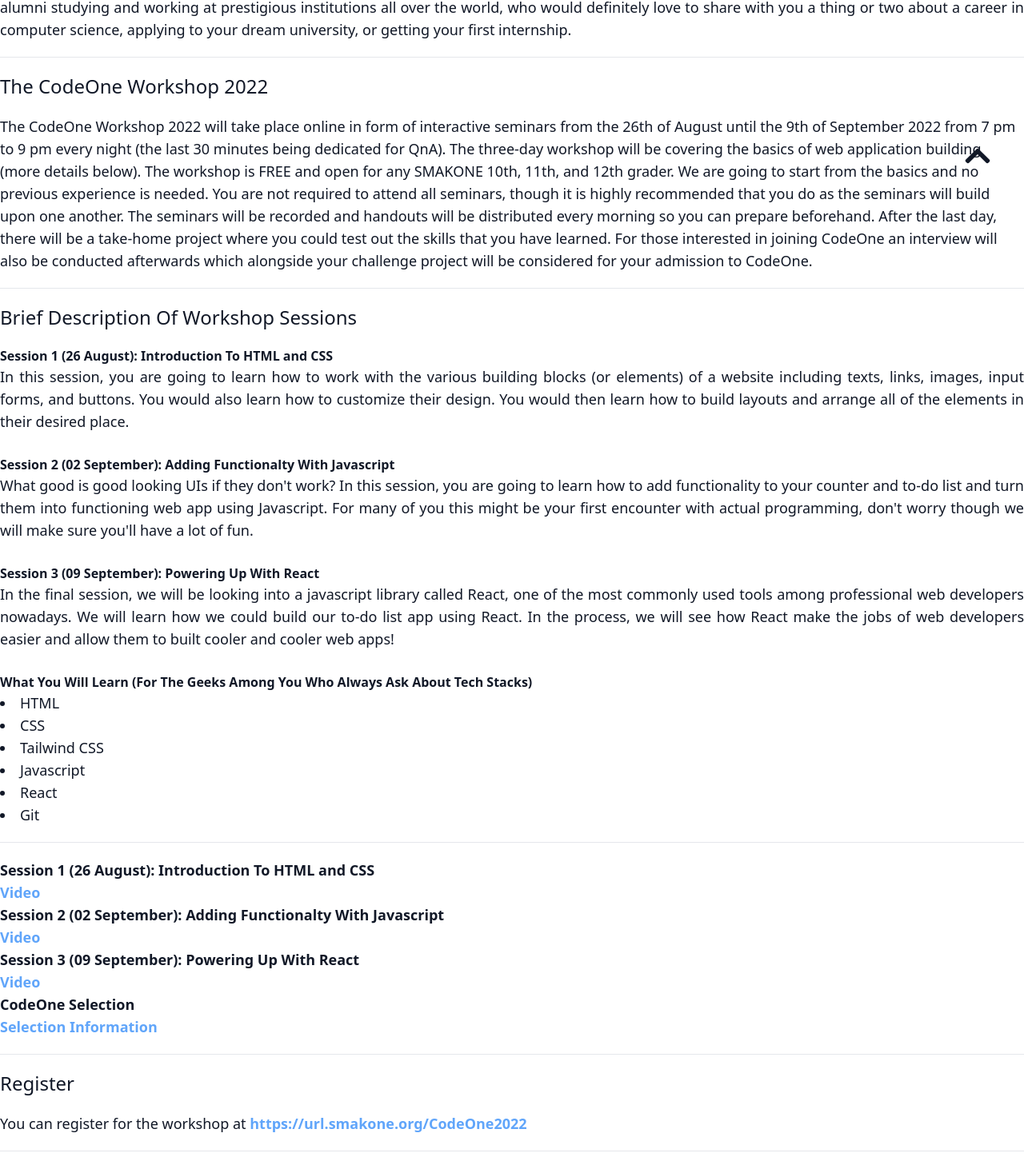
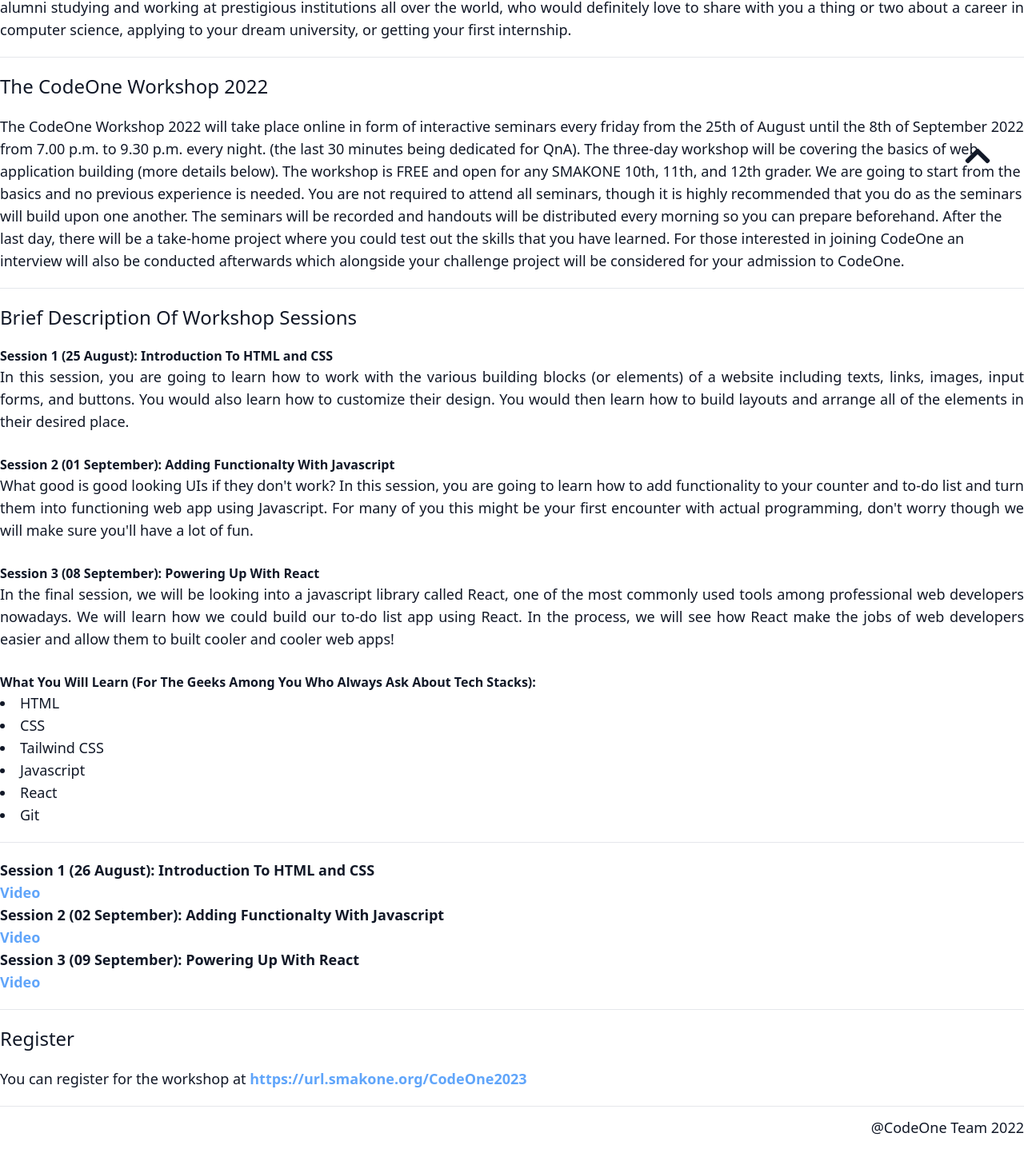
Before and after one commit to codesmakone/CodeOne, a React (Create React App) app in the folder codeone/: page / in a window 1280 px wide. Shown: the part 547-2004 px from the top of the page at 80% size. After the commit the page ends 1971 px from the top, so only its background shows below. Built offline with nearby package versions, Linux system fonts and the light colour scheme.

Commit message:
Change des for CodeOne 2023

```diff
--- a/codeone/src/components/Materials.js
+++ b/codeone/src/components/Materials.js
@@ -16,10 +16,10 @@
               <p className='text-lg'>
                 <a href='https://drive.google.com/file/d/1gQoKLVZD125MuhcryDA3eMfkJOLU0CWU/view?usp=sharing' target="blank" className='text-blue-400 font-semibold'>Video</a>
               </p>
-              <h4 className="text-lg font-bold">CodeOne Selection</h4>
+              {/* <h4 className="text-lg font-bold">CodeOne Selection</h4>
               <p className='text-lg'>
                 <a href='https://codeone.smakone.org/selection' target="blank" className='text-blue-400 font-semibold'>Selection Information</a>
-              </p>
+              </p> */}
           </div>
           <hr/>
     </div>
--- a/codeone/src/components/register.js
+++ b/codeone/src/components/register.js
@@ -5,7 +5,7 @@
         <div>
             <div className="my-5 " id="register">
                 <h4 className="text-2xl font-medium mb-5">Register</h4>
-                You can register for the workshop at <a className='text-blue-400 font-semibold' target="blank" href="https://url.smakone.org/CodeOne2022">https://url.smakone.org/CodeOne2022</a>
+                You can register for the workshop at <a className='text-blue-400 font-semibold' target="blank" href="https://url.smakone.org/CodeOne2023 ">https://url.smakone.org/CodeOne2023 </a>
             </div>
             <hr/>
         </div>
--- a/codeone/src/components/sessions.js
+++ b/codeone/src/components/sessions.js
@@ -5,16 +5,16 @@
         <div>
             <div className="my-5" id="description">
                 <h4 className="text-2xl font-medium mb-5">Brief Description Of Workshop Sessions</h4>
-                <h6  className="text-base font-bold">Session 1 (26 August): Introduction To HTML and CSS</h6>
+                <h6  className="text-base font-bold">Session 1 (25 August): Introduction To HTML and CSS</h6>
                 <p className="text-justify">In this session, you are going to learn how to work with the various building blocks (or elements) of a website including texts, links, images, input forms, and buttons. You would also learn how to customize their design. You would then learn how to build layouts and arrange all of the elements in their desired place.</p>
                 <br/>
-                <h6  className="text-base font-bold">Session 2 (02 September): Adding Functionalty With Javascript</h6>
+                <h6  className="text-base font-bold">Session 2 (01 September): Adding Functionalty With Javascript</h6>
                 <p className="text-justify">What good is good looking UIs if they don't work? In this session, you are going to learn how to add functionality to your counter and to-do list and turn them into functioning web app using Javascript. For many of you this might be your first encounter with actual programming, don't worry though we will make sure you'll have a lot of fun.</p>
                 <br/>
-                <h6  className="text-base font-bold">Session 3 (09 September): Powering Up With React</h6>
+                <h6  className="text-base font-bold">Session 3 (08 September): Powering Up With React</h6>
                 <p className="text-justify">In the final session, we will be looking into a javascript library called React, one of the most commonly used tools among professional web developers nowadays. We will learn how we could build our to-do list app using React. In the process, we will see how React make the jobs of web developers easier and allow them to built cooler and cooler web apps!</p>
                 <br/>
-                <h6  className="text-base font-bold">What You Will Learn (For The Geeks Among You Who Always Ask About Tech Stacks)</h6>
+                <h6  className="text-base font-bold">What You Will Learn (For The Geeks Among You Who Always Ask About Tech Stacks):</h6>
                 <ul className="list-disc list-inside" id="material">
                     <li>HTML</li>
                     <li>CSS</li>
--- a/codeone/src/components/workshop.js
+++ b/codeone/src/components/workshop.js
@@ -5,7 +5,7 @@
         <div>
             <div className="my-5 " id="workshop">
                 <h4 className="text-2xl font-medium mb-5">The CodeOne Workshop 2022</h4>
-                <p >The CodeOne Workshop 2022 will take place online in form of interactive seminars from the 26th of August until the 9th of September 2022 from 7 pm to 9 pm every night
+                <p >The CodeOne Workshop 2022 will take place online in form of interactive seminars every friday from the 25th of August until the 8th of September 2022 from 7.00 p.m. to 9.30 p.m. every night.
                 (the last 30 minutes being dedicated for QnA). The three-day workshop will be covering the basics of web application building (more details below).
                 The workshop is FREE and open for any SMAKONE 10th, 11th, and 12th grader. We are going to start from the basics and no previous experience is needed.
                 You are not required to attend all seminars, though it is highly recommended that you do as the seminars will build upon one another. The seminars
```
